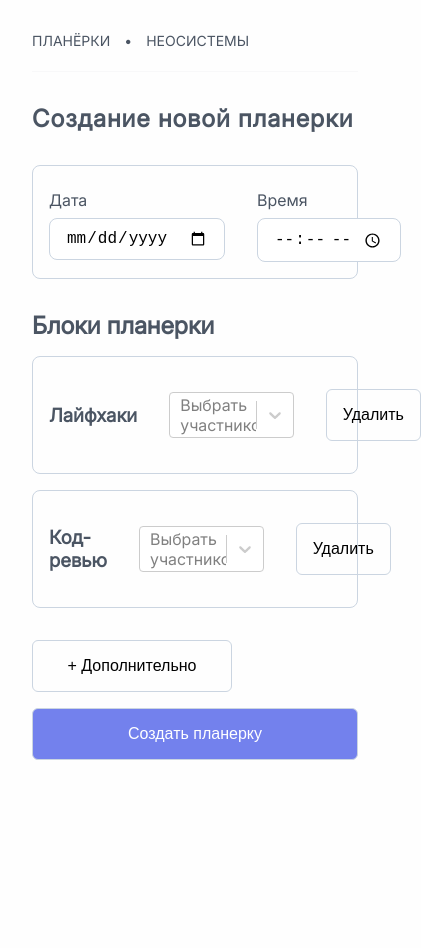
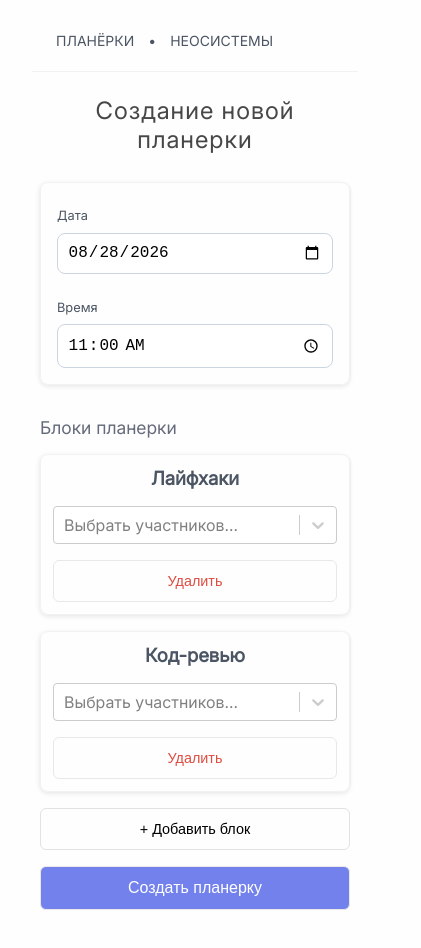
Before and after one commit to sulakova-dev/opr-planner, a React (Vite) app in the folder frontend/: page /admin in a window 390 px wide. Shown: the whole page, 421 px wide, since content can reach past the window. Before the commit the page ends 844 px from the top, so only its background shows below. Built offline with nearby package versions, Linux system fonts and the light colour scheme; no server answers.

Commit message:
feat: update styles and minor cleanup

```diff
--- a/frontend/src/components/AgendaCard/AgendaCard.tsx
+++ b/frontend/src/components/AgendaCard/AgendaCard.tsx
@@ -39,6 +39,10 @@ function AgendaCard() {
   const [meeting, setMeeting] = useState<Meeting | null>(null);
 
   useEffect(() => {
+
+
+
+
     axios
       .get("https://opr-planner.vercel.app/api/next-meeting")
       .then((res) => {
--- a/frontend/src/components/Header/Header.css
+++ b/frontend/src/components/Header/Header.css
@@ -1,7 +1,7 @@
 header {
-  padding: 1rem 0 1.4rem;
+  padding: 1rem 1.5rem 1.4rem;
   font-size: 14px;
-  border-bottom: 1px solid #f8f8f9;
+  border-bottom: 1px solid #F0F2F4;
 }
 #page-title::after {
   content: "•";
--- a/frontend/src/pages/AdminPage.css
+++ b/frontend/src/pages/AdminPage.css
@@ -1,35 +1,35 @@
 form {
-  gap: 1rem;
-  padding: 2rem 0;
   display: flex;
   flex-direction: column;
+  gap: 1rem;
+  padding: 2rem 1.5rem;
 }
 
 form h1 {
-  font-size: 1.5rem;
   margin: 0;
   padding: 0;
+  font-weight: lighter;
+  font-size: 1.8rem;
+  color: #474748;
 }
 
-.block {
-  display: flex;
-  flex-direction: column;
-  gap: 2rem;
-
-  padding: 2rem 1rem;
-  margin: 1rem 0;
-  border: 1px solid #cbd5e1;
-  border-radius: 8px;
+form h2 {
+  font-size: 1.3rem;
+  font-weight: lighter;
+  color: #656b7a;
 }
 
 #meet-timing {
   display: flex;
   gap: 2rem;
-
-  padding: 1rem;
-  margin: 1rem 0 1rem;
-  border: 1px solid #cbd5e1;
+  margin: 0.7rem 0 1rem;
+  padding: 1rem 1.5rem 1.5rem;
+  border: 1px solid #f0f2f4;
   border-radius: 8px;
+  box-shadow:
+    -3px -1px 4px rgba(0, 0, 0, 0.02),
+    1px 0 1px rgba(0, 0, 0, 0.03),
+    0 2px 4px rgba(0, 0, 0, 0.08);
 }
 
 #date,
@@ -40,15 +40,30 @@ form h1 {
 
 #date label,
 #time label {
-  margin: 0.5rem 0;
+  margin: 0.6rem 0;
+  font-size: 0.8rem;
 }
 
 input[type="date"],
 input[type="time"] {
+  padding: 0.6rem 1rem;
   font-size: 1rem;
   border: 1px solid #cbd5e1;
   border-radius: 8px;
-  padding: 0.6rem 1rem;
+}
+
+.block {
+  display: flex;
+  flex-direction: column;
+  gap: 3rem;
+  margin: 1rem 0;
+  padding: 2rem;
+  border: 1px solid #f0f2f4;
+  border-radius: 8px;
+  box-shadow:
+    -3px -1px 4px rgba(0, 0, 0, 0.02),
+    1px 0 1px rgba(0, 0, 0, 0.03),
+    0 2px 4px rgba(0, 0, 0, 0.08);
 }
 
 #lifehacks,
@@ -58,21 +73,111 @@ input[type="time"] {
   align-items: center;
 }
 
+.select-wrapper {
+  width: 400px;
+}
+
 button {
+  padding: 1rem;
   font-size: 1rem;
-
   background: transparent;
-  border: 1px solid #cbd5e1;
+  border: 1px solid #e9e8e8;
   border-radius: 6px;
-
-  padding: 1rem;
+  cursor: pointer;
 }
 
 #add-btn {
-  width: 200px;
+  width: 240px;
+  border: 1px solid #e2e2e2;
 }
 
 #submit-btn {
+  font-size: 1.2rem;
+  color: white;
   background-color: #7381ed;
-  color: white;
 }
+
+#dlt-btn {
+  color: #de4d42;
+}
+
+@media (max-width: 768px) {
+  form {
+    padding: 1rem;
+    margin-top: 1rem;
+  }
+
+  form h1 {
+    font-size: 1.5rem;
+    text-align: center;
+  }
+
+  form h2 {
+    font-size: 1.1rem;
+  }
+
+  #meet-timing {
+    flex-direction: column;
+    gap: 1rem;
+    padding: 1rem;
+  }
+
+  #date,
+  #time {
+    width: 100%;
+  }
+
+  input[type="date"],
+  input[type="time"] {
+    width: 100%;
+    padding: 0.6rem;
+  }
+
+  /* Блоки */
+  .block {
+    padding: 1rem;
+    gap: 1.5rem;
+  }
+
+  #lifehacks,
+  #code-review {
+    flex-direction: column;
+    gap: 1rem;
+  }
+
+  /* Select — на всю ширину */
+  .select-wrapper {
+    width: 100%;
+  }
+
+  /* Кнопки — на всю ширину */
+  button,
+  #add-btn,
+  #submit-btn {
+    width: 100%;
+  }
+
+  #add-btn {
+    width: 100%;
+  }
+}
+
+/* Маленькие телефоны */
+@media (max-width: 480px) {
+  form {
+    padding: 0.5rem;
+  }
+
+  .block {
+    padding: 0.75rem;
+  }
+
+  button {
+    padding: 0.75rem;
+    font-size: 0.9rem;
+  }
+
+  #submit-btn {
+    font-size: 1rem;
+  }
+}
--- a/frontend/src/pages/AdminPage.tsx
+++ b/frontend/src/pages/AdminPage.tsx
@@ -1,6 +1,7 @@
 import { useEffect, useState } from "react";
+import axios from "axios";
 import Select from "react-select";
-import axios from "axios";
+
 import "./AdminPage.css";
 
 type Employee = {
@@ -10,15 +11,49 @@ type Employee = {
 
 type Option = { value: string; label: string };
 
+function getNextFriday() {
+  const today = new Date();
+  const nextFriday = new Date(today);
+
+  const dayOfWeek = today.getDay();
+
+  const daysUntilFriday = (5 - dayOfWeek + 7) % 7;
+
+  nextFriday.setDate(today.getDate() + daysUntilFriday);
+  return nextFriday.toISOString().split("T")[0];
+}
+
 function AdminPage() {
-  const [date, setDate] = useState("");
-  const [time, setTime] = useState("");
+  const [error, setError] = useState("");
+
+  const [date, setMeetingDate] = useState(getNextFriday());
+  const [time, setTime] = useState("11:00");
   const [employees, setEmployees] = useState<Option[]>([]);
 
   const [blocks, setBlocks] = useState([
     { type: "lifehack", participants: [] as number[], description: null },
     { type: "code_review", participants: [] as number[], description: null },
   ]);
+
+  function validateForm() {
+    const hasEmptyParticipants = blocks.some(
+      (block) => block.participants.length === 0,
+    );
+
+    if (hasEmptyParticipants) {
+      setError("В каждом блоке должен быть хотя бы один участник");
+      return false;
+    }
+
+    const extraBlock = blocks.find((block) => block.type === "extra");
+    if (extraBlock && !extraBlock.description) {
+      setError("Заполните описание для блока 'Дополнительно'");
+      return false;
+    }
+
+    setError("");
+    return true;
+  }
 
   useEffect(() => {
     axios.get("/api/employees").then((res) => {
@@ -32,6 +67,8 @@ function AdminPage() {
 
   async function handleSubmit(e: React.SyntheticEvent) {
     e.preventDefault();
+
+    if (!validateForm()) return;
 
     const payload = {
       date,
@@ -60,7 +97,7 @@ function AdminPage() {
             id="meeting-date"
             type="date"
             value={date}
-            onChange={(e) => setDate(e.target.value)}
+            onChange={(e) => setMeetingDate(e.target.value)}
           />
         </div>
 
@@ -75,12 +112,15 @@ function AdminPage() {
         </div>
       </div>
 
+      <div className="blocks">
+        <h2>Блоки планерки</h2>
+        {error && <div className="error">{error}</div>}
         <div>
-        <h2>Блоки планерки</h2>
-        <div id="blocks">
           <div className="block">
             <div id="lifehacks">
               <h3>Лайфхаки</h3>
+
+              <div className="select-wrapper">
                 <Select
                   isMulti
                   options={employees}
@@ -94,13 +134,18 @@ function AdminPage() {
                     });
                   }}
                 />
-              <button type="button">Удалить</button>
+              </div>
+
+              <button type="button" id="dlt-btn">
+                Удалить
+              </button>
             </div>
           </div>
 
           <div className="block">
             <div id="code-review">
               <h3>Код-ревью</h3>
+              <div className="select-wrapper">
                 <Select
                   isMulti
                   options={employees}
@@ -114,13 +159,16 @@ function AdminPage() {
                     });
                   }}
                 />
-              <button type="button">Удалить</button>
+              </div>
+              <button type="button" id="dlt-btn">
+                Удалить
+              </button>
             </div>
           </div>
+          <button id="add-btn">+ Добавить блок</button>
         </div>
       </div>
 
-      <button id="add-btn">+ Дополнительно</button>
       <button id="submit-btn" onClick={handleSubmit}>
         Создать планерку
       </button>
```
Lines whose indentation alone changed are shown as unchanged.
